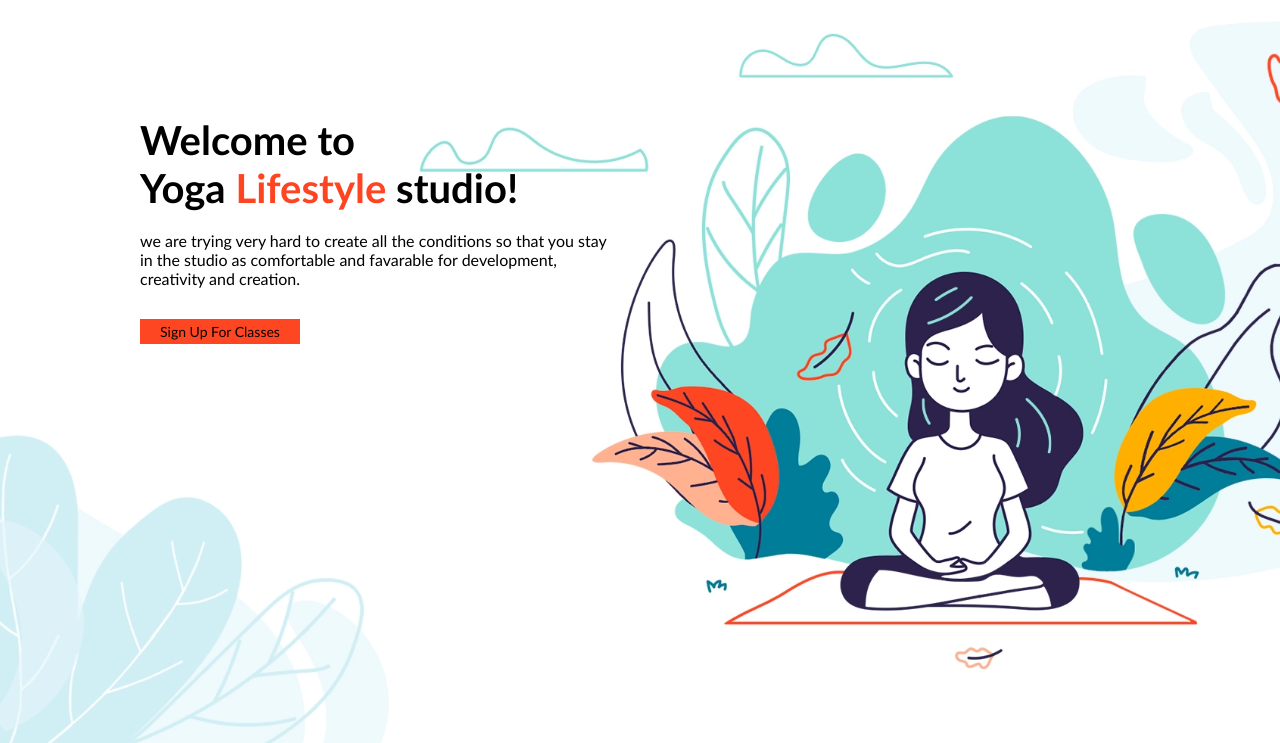
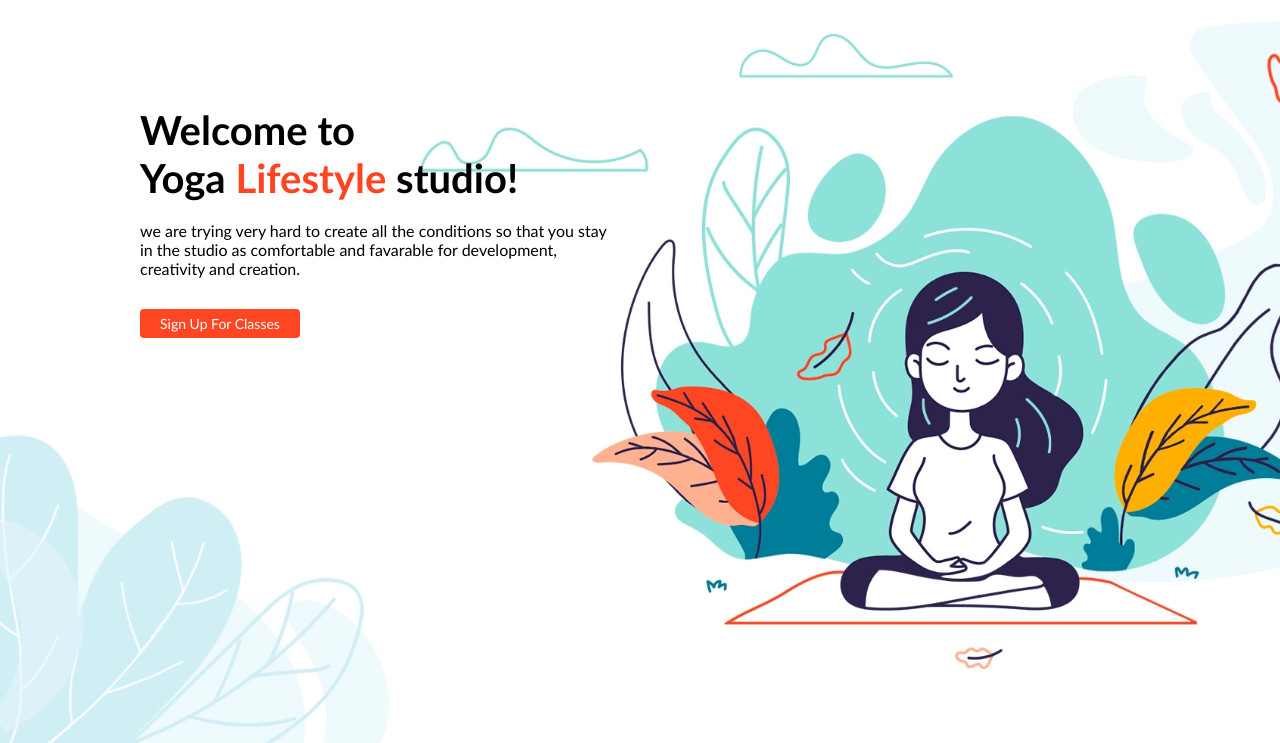
Before and after one commit to DainiusMI/04_Yoga, a website: page index.html in a window 1280 px wide. Shown: the part 57-800 px from the top of the page. Drawn offline with Linux system fonts and the light colour scheme.

Commit message:
rounded the border

```diff
--- a/css/main.css
+++ b/css/main.css
@@ -11,7 +11,7 @@ section {
     margin-left: 50px;
 }
 div {
-    margin-top: 160px;
+    margin-top: 150px;
     width: 45%;
 }
 h1 {
@@ -23,8 +23,10 @@ p {
 
     }
 div>a {
-    padding: 5px;
+    color: white;
+    padding: 7px;
     padding-left: 20px;
     padding-right: 20px;
     background-color: #FF4622;
+    border-radius: 4px;
 }
```
